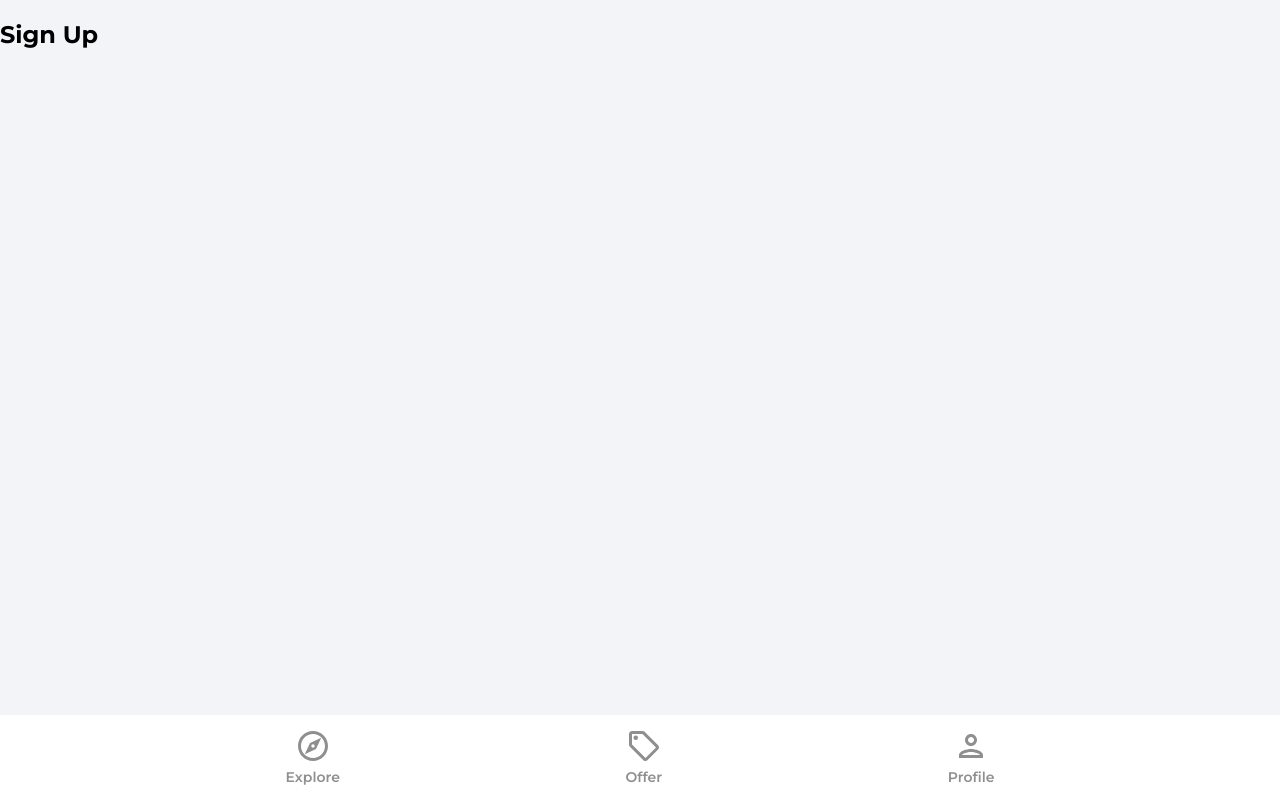
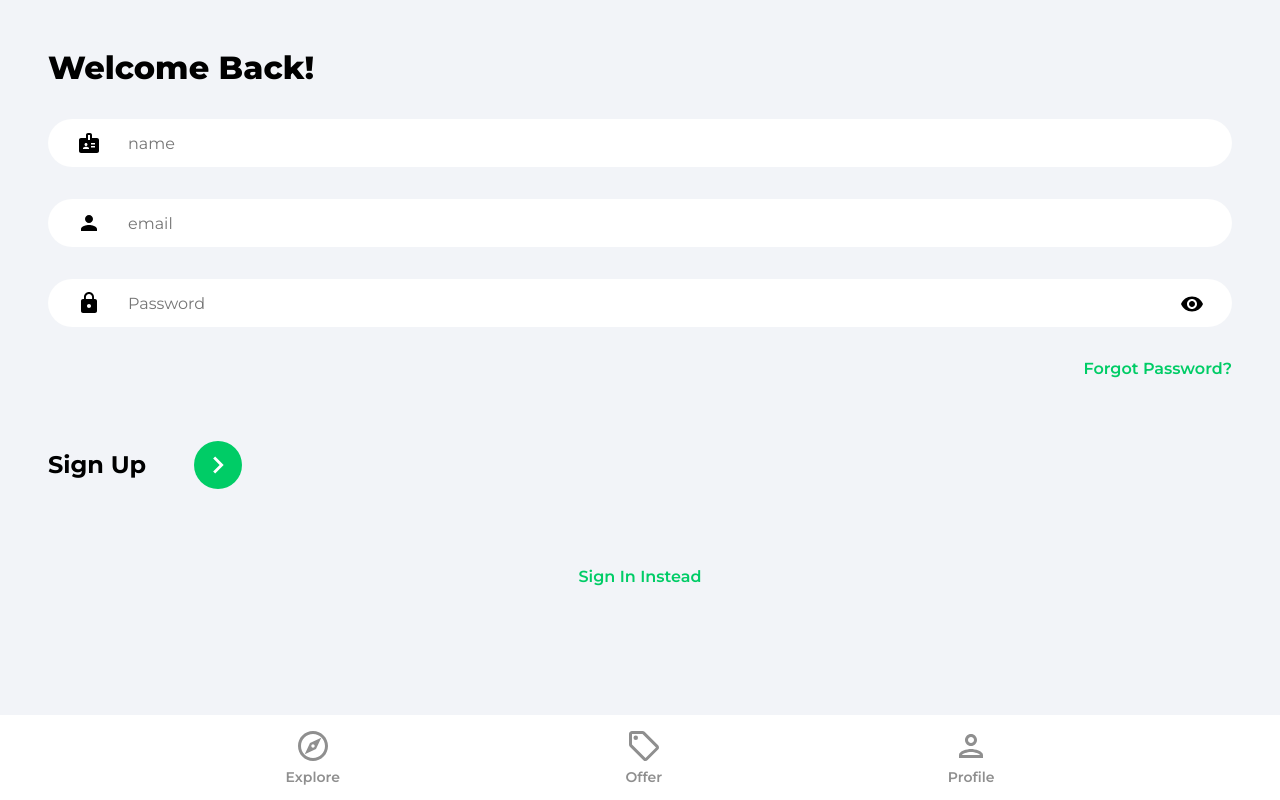
Before and after one commit to vadedes/real-estate-marketplace-app, a React (Create React App) app: page /sign-up in a window 1280 px wide. Built offline with nearby package versions, Linux system fonts and the light colour scheme.

Commit message:
Completed Sign in & Sign up forms

```diff
--- a/src/pages/SignIn.js
+++ b/src/pages/SignIn.js
@@ -1,8 +1,66 @@
+import { useState } from 'react';
+import { Link, useNavigate } from 'react-router-dom';
+import { ReactComponent as ArrowRightIcon } from '../assets/svg/keyboardArrowRightIcon.svg';
+import visibilityIcon from '../assets/svg/visibilityIcon.svg';
+
 function SignIn() {
+  const [showPassword, setShowPassword] = useState(false);
+  const [formData, setFormData] = useState({
+    email: '',
+    password: '',
+  });
+
+  const { email, password } = formData;
+
+  const navigate = useNavigate();
+
+  const onChange = (e) => {
+    setFormData((prevState) => ({
+      ...prevState,
+      //array destructure to use either email or password fields based on id's used
+      [e.target.id]: e.target.value,
+    }));
+  };
+
   return (
-    <div>
-      <h2>Sign In</h2>
-    </div>
+    <>
+      <div className='pageContainer'>
+        <header>
+          <p className='pageHeader'>Welcome Back!</p>
+        </header>
+        <form>
+          <input type='email' className='emailInput' placeholder='email' id='email' value={email} onChange={onChange} />
+          <div className='passwordInputDiv'>
+            <input
+              type={showPassword ? 'text' : 'password'}
+              className='passwordInput'
+              placeholder='Password'
+              id='password'
+              value={password}
+              onChange={onChange}
+            />
+            <img src={visibilityIcon} alt='show password' className='showPassword' onClick={() => setShowPassword((prevState) => !prevState)} />
+          </div>
+
+          <Link to='/forgot-password' className='forgotPasswordLink'>
+            Forgot Password?
+          </Link>
+
+          <div className='signInBar'>
+            <p className='signInText'>Sign In</p>
+            <button className='signInButton'>
+              <ArrowRightIcon fill='#ffffff' width='34px' height='34px' />
+            </button>
+          </div>
+        </form>
+
+        {/* Google OAuth */}
+
+        <Link to='/sign-up' className='registerLink'>
+          Sign Up
+        </Link>
+      </div>
+    </>
   );
 }
 export default SignIn;
--- a/src/pages/SignUp.js
+++ b/src/pages/SignUp.js
@@ -1,8 +1,68 @@
+import { useState } from 'react';
+import { Link, useNavigate } from 'react-router-dom';
+import { ReactComponent as ArrowRightIcon } from '../assets/svg/keyboardArrowRightIcon.svg';
+import visibilityIcon from '../assets/svg/visibilityIcon.svg';
+
 function SignUp() {
+  const [showPassword, setShowPassword] = useState(false);
+  const [formData, setFormData] = useState({
+    name: '',
+    email: '',
+    password: '',
+  });
+
+  const { name, email, password } = formData;
+
+  const navigate = useNavigate();
+
+  const onChange = (e) => {
+    setFormData((prevState) => ({
+      ...prevState,
+      //array destructure to use either email or password fields based on id's used
+      [e.target.id]: e.target.value,
+    }));
+  };
+
   return (
-    <div>
-      <h2>Sign Up</h2>
-    </div>
+    <>
+      <div className='pageContainer'>
+        <header>
+          <p className='pageHeader'>Welcome Back!</p>
+        </header>
+        <form>
+          <input type='text' className='nameInput' placeholder='name' id='name' value={name} onChange={onChange} />
+          <input type='email' className='emailInput' placeholder='email' id='email' value={email} onChange={onChange} />
+          <div className='passwordInputDiv'>
+            <input
+              type={showPassword ? 'text' : 'password'}
+              className='passwordInput'
+              placeholder='Password'
+              id='password'
+              value={password}
+              onChange={onChange}
+            />
+            <img src={visibilityIcon} alt='show password' className='showPassword' onClick={() => setShowPassword((prevState) => !prevState)} />
+          </div>
+
+          <Link to='/forgot-password' className='forgotPasswordLink'>
+            Forgot Password?
+          </Link>
+
+          <div className='signUpBar'>
+            <p className='signUpText'>Sign Up</p>
+            <button className='signUpButton'>
+              <ArrowRightIcon fill='#ffffff' width='34px' height='34px' />
+            </button>
+          </div>
+        </form>
+
+        {/* Google OAuth */}
+
+        <Link to='/sign-in' className='registerLink'>
+          Sign In Instead
+        </Link>
+      </div>
+    </>
   );
 }
 export default SignUp;
```
